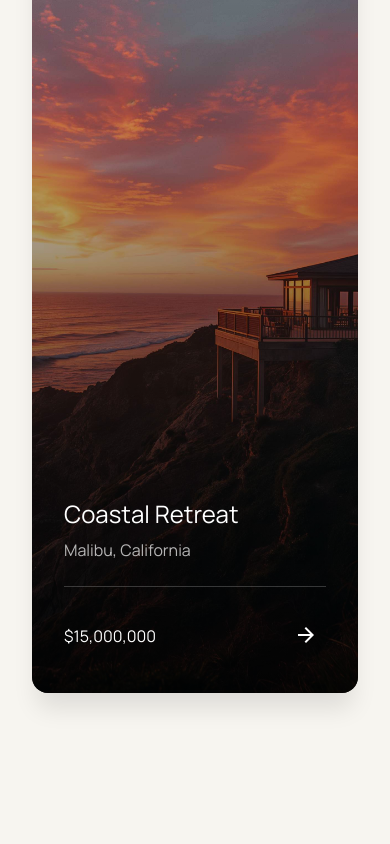
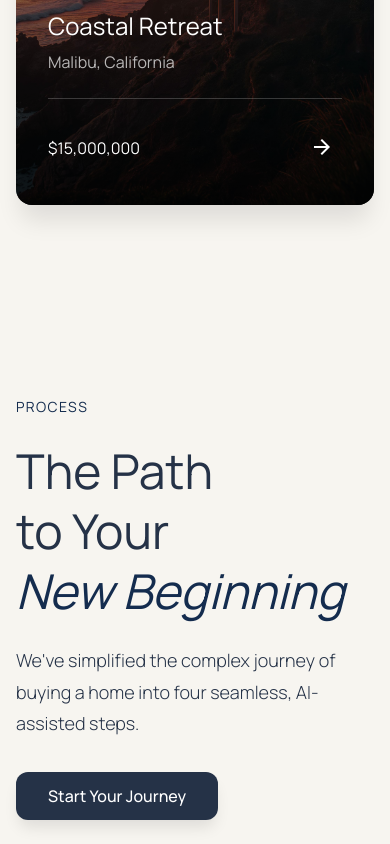
Before and after one commit to koyyana-rahul/Build_Estate, a React (Vite) app in the folder frontend/: page / in a window 390 px wide. Shown: the part 4800-5644 px from the top of the page. Built offline with nearby package versions, Linux system fonts and the light colour scheme; no server answers.

Commit message:
refactor: update CTA, Curated Listings, and Process sections for improved layout and navigation

```diff
--- a/frontend/src/components/home/CTASection.tsx
+++ b/frontend/src/components/home/CTASection.tsx
@@ -1,12 +1,13 @@
 import React from 'react';
 import { Link } from 'react-router-dom';
+import homeTexture from '../../images/Abstract architectural texture with light and shadow.png';
 
 const CTASection: React.FC = () => {
   return (
     <section className="bg-[#142c4e] py-24 relative overflow-hidden">
       {/* Background Pattern */}
         <img
-          src="/src/images/Abstract architectural texture with light and shadow.png"
+          src={homeTexture}
           alt=""
           loading="lazy"
           decoding="async"
@@ -15,14 +16,14 @@ const CTASection: React.FC = () => {
         />
         <div className="absolute top-0 left-1/4 w-96"/>
 
-      <div className="max-w-[1280px] mx-auto px-8 text-center relative z-10">
-        <h2 className="font-fraunces text-5xl text-white mb-6">
+      <div className="max-w-[1280px] mx-auto px-4 sm:px-8 text-center relative z-10">
+        <h2 className="font-fraunces text-4xl sm:text-5xl text-white mb-6">
           Ready to Find Your Dream Home?
         </h2>
         <p className="font-manrope font-light text-xl text-white/90 mb-10 max-w-[680px] mx-auto">
           Join thousands of satisfied homeowners who found their perfect property with Aavasa's AI-powered platform.
         </p>
-        <div className="flex gap-4 justify-center">
+        <div className="flex flex-col sm:flex-row gap-4 justify-center">
           <Link to="/signup" className="bg-white text-[#142c4e] font-manrope font-bold text-lg px-10 py-4 rounded-xl shadow-[0px_10px_15px_-3px_rgba(0,0,0,0.1)] hover:shadow-2xl transition-all inline-block">
             Get Started
           </Link>
--- a/frontend/src/components/home/CuratedListingsSection.tsx
+++ b/frontend/src/components/home/CuratedListingsSection.tsx
@@ -22,9 +22,9 @@ const CuratedListingsSection: React.FC = () => {
         </svg>
       </div>
 
-      <div className="max-w-[1280px] mx-auto px-8 relative z-10">
+      <div className="max-w-[1280px] mx-auto px-4 sm:px-8 relative z-10">
         {/* Section Header */}
-        <div className="flex justify-between items-center mb-16">
+        <div className="flex flex-col items-start gap-5 sm:flex-row sm:justify-between sm:items-center mb-10 sm:mb-16">
           <div>
             <div className="font-space-mono text-sm text-[#142c4e] uppercase tracking-widest mb-4">Exclusive Selection</div>
             <h2 className="font-fraunces text-5xl text-[#253247]">Curated Listings</h2>
@@ -41,7 +41,7 @@ const CuratedListingsSection: React.FC = () => {
 
           {/* Large Featured Property */}
           <div className="col-span-12 md:col-span-8 rounded-2xl overflow-hidden shadow-[0px_20px_25px_-5px_rgba(0,0,0,0.1)] relative group">
-            <div className="relative h-[500px]">
+            <div className="relative h-[380px] sm:h-[500px]">
               <img
                 src={propertyImages[0]}
                 alt="The Glass Pavilion luxury villa in Montecito California"
@@ -74,7 +74,7 @@ const CuratedListingsSection: React.FC = () => {
 
           {/* Small Property Card */}
           <div className="col-span-12 md:col-span-4 rounded-2xl overflow-hidden shadow-[0px_20px_25px_-5px_rgba(0,0,0,0.1)] relative group">
-            <div className="relative h-[500px]">
+            <div className="relative h-[380px] sm:h-[500px]">
               <img
                 src={propertyImages[1]}
                 alt="Skyline Penthouse luxury apartment in New York NY"
@@ -92,7 +92,7 @@ const CuratedListingsSection: React.FC = () => {
 
           {/* Desert Oasis */}
           <div className="col-span-12 md:col-span-4 rounded-2xl overflow-hidden shadow-[0px_20px_25px_-5px_rgba(0,0,0,0.1)] aspect-square">
-            <div className="relative h-full">
+            <div className="relative h-full min-h-[360px]">
               <img
                 src={propertyImages[2]}
                 alt="Desert Oasis modern home in Joshua Tree CA"
@@ -110,7 +110,7 @@ const CuratedListingsSection: React.FC = () => {
 
           {/* Coastal Retreat */}
           <div className="col-span-12 md:col-span-8 rounded-2xl overflow-hidden shadow-[0px_20px_25px_-5px_rgba(0,0,0,0.1)] relative">
-            <div className="relative h-[800px]">
+            <div className="relative h-[500px] sm:h-[800px]">
               <img
                 src={propertyImages[3]}
                 alt="Coastal Retreat mansion in Malibu California"
@@ -123,9 +123,9 @@ const CuratedListingsSection: React.FC = () => {
                 <p className="font-manrope text-white/70 mb-6">Malibu, California</p>
                 <div className="border-t border-white/20 pt-6 flex items-center justify-between">
                   <span className="font-space-mono text-white">$15,000,000</span>
-                  <button className="text-white hover:bg-white/10 p-2 rounded-full transition-all" aria-label="View Coastal Retreat">
+                  <Link to="/properties" className="text-white hover:bg-white/10 p-2 rounded-full transition-all" aria-label="View Coastal Retreat">
                     <span className="font-material-icons text-2xl" aria-hidden="true">arrow_forward</span>
-                  </button>
+                  </Link>
                 </div>
               </div>
             </div>
--- a/frontend/src/components/home/ProcessSection.tsx
+++ b/frontend/src/components/home/ProcessSection.tsx
@@ -1,9 +1,10 @@
 import React from 'react';
+import { Link } from 'react-router-dom';
 
 const ProcessSection: React.FC = () => {
   return (
     <section className="bg-[#f7f5f0] py-24">
-      <div className="max-w-[1280px] mx-auto px-8">
+      <div className="max-w-[1280px] mx-auto px-4 sm:px-8">
         <div className="grid grid-cols-1 lg:grid-cols-12 gap-16">
           {/* Left - Sticky Content */}
           <div className="lg:col-span-4">
@@ -17,9 +18,9 @@ const ProcessSection: React.FC = () => {
                 We've simplified the complex journey of buying a home into four seamless, AI-
                 assisted steps.
               </p>
-              <button className="bg-[#253247] text-white font-manrope font-medium px-8 py-3 rounded-lg shadow-[0px_10px_15px_-3px_rgba(0,0,0,0.1)] hover:bg-[#253247] transition-all">
+              <Link to="/properties" className="inline-block bg-[#253247] text-white font-manrope font-medium px-8 py-3 rounded-lg shadow-[0px_10px_15px_-3px_rgba(0,0,0,0.1)] hover:bg-[#142c4e] transition-all">
                 Start Your Journey
-              </button>
+              </Link>
             </div>
           </div>
 
```
